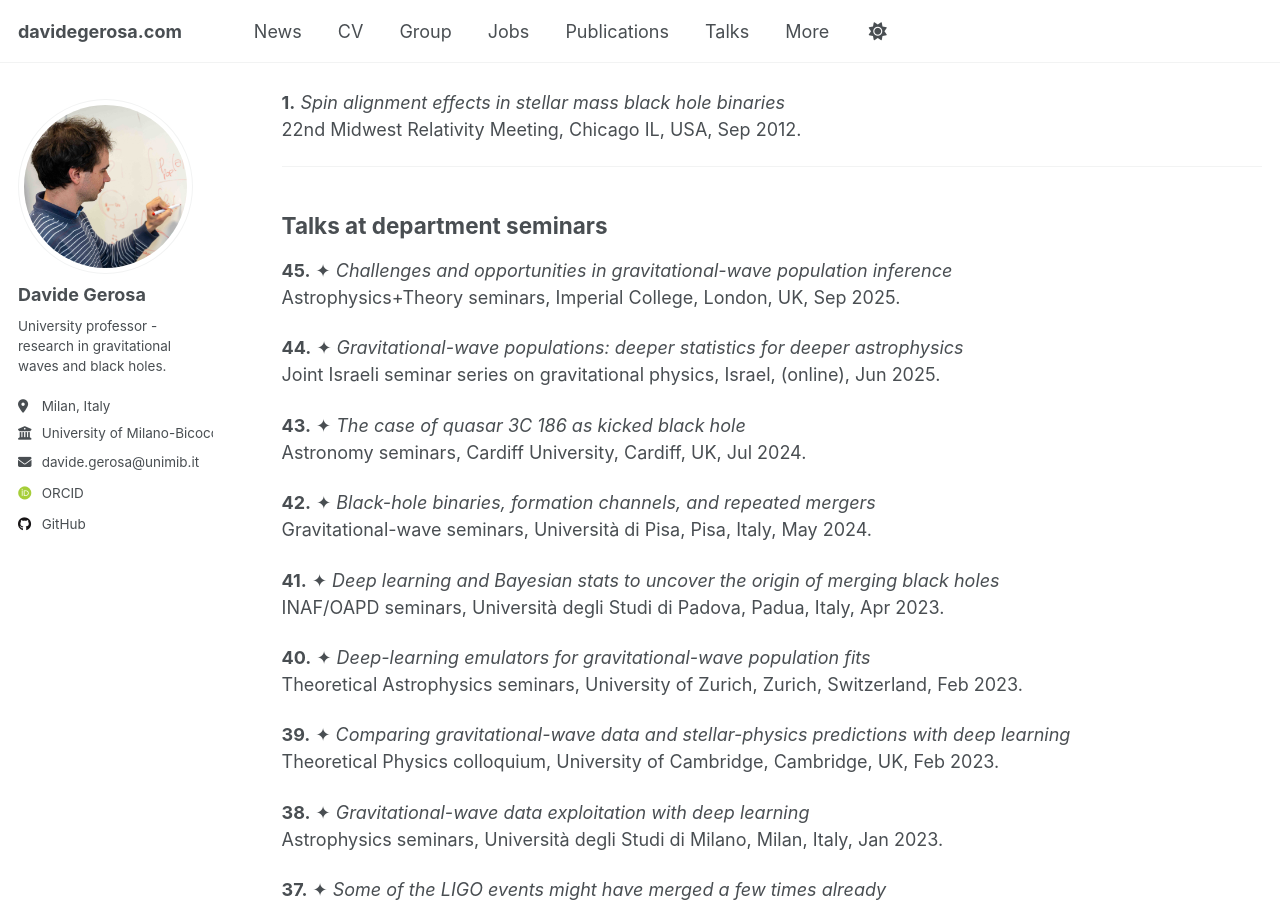
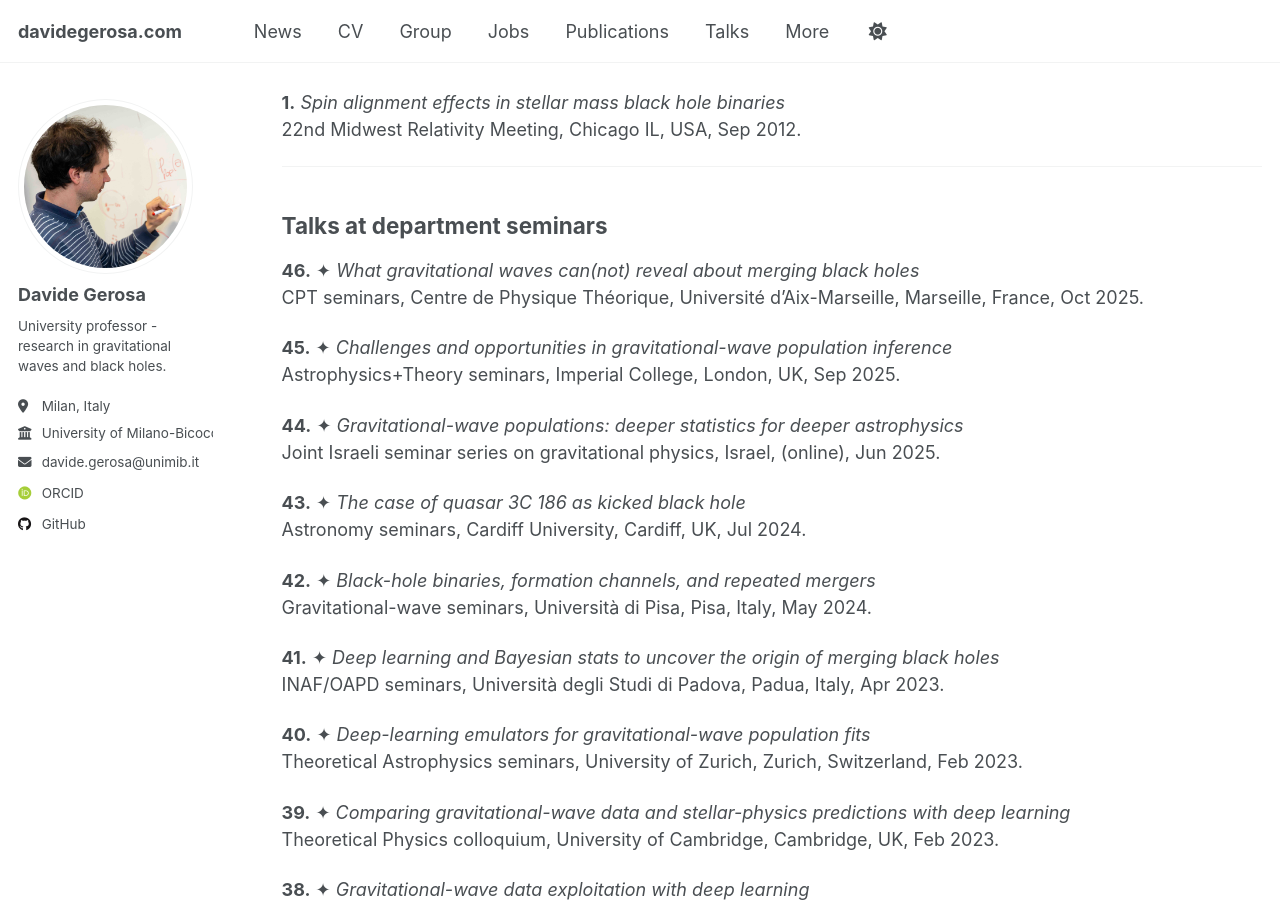
Before and after one commit to dgerosa/website, a Jekyll site: the page built from _pages/talks.md, in a window 1280 px wide and 900 px high, scrolled down 7039 px. Built offline with Jekyll 4.4.1, drawn with Linux system fonts in a browser that asks for light colours; some web fonts are replaced; some of the changed text lies outside the part shown.

Commit message:
Website update from workflow

```diff
--- a/_pages/_talks.md
+++ b/_pages/_talks.md
@@ -2,7 +2,7 @@ Invited talks marked with ✦.
 
 ## Summary
 **82** (**34**✦) [Talks at conferences](#talks-at-conferences) \
-**45** (**45**✦) [Talks at department seminars](#talks-at-department-seminars) \
+**46** (**46**✦) [Talks at department seminars](#talks-at-department-seminars) \
 **6** (**5**✦) [Lectures at PhD schools](#lectures-at-phd-schools) \
 **8** (**4**✦) [Posters at conferences](#posters-at-conferences) \
 **18** (**18**✦) [Outreach talks](#outreach-talks)
@@ -265,6 +265,9 @@ BritGrav 14, Cambridge, UK, Mar 2014.
 
 ## Talks at department seminars
 
+**46.** ✦ *What gravitational waves can(not) reveal about merging black holes*  \\
+CPT seminars, Centre de Physique Théorique, Université d'Aix-Marseille, Marseille, France, Oct 2025.
+
 **45.** ✦ *Challenges and opportunities in gravitational-wave population inference*  \\
 Astrophysics+Theory seminars, Imperial College, London, UK, Sep 2025.
 
```
Also changed, not shown: other parts of _pages/_talks.md (+1 -1 lines), _pages/_citations.md (+1 -1 lines), _pages/_group.md (+1 -1 lines), _pages/_publications.md (+1 -1 lines).
